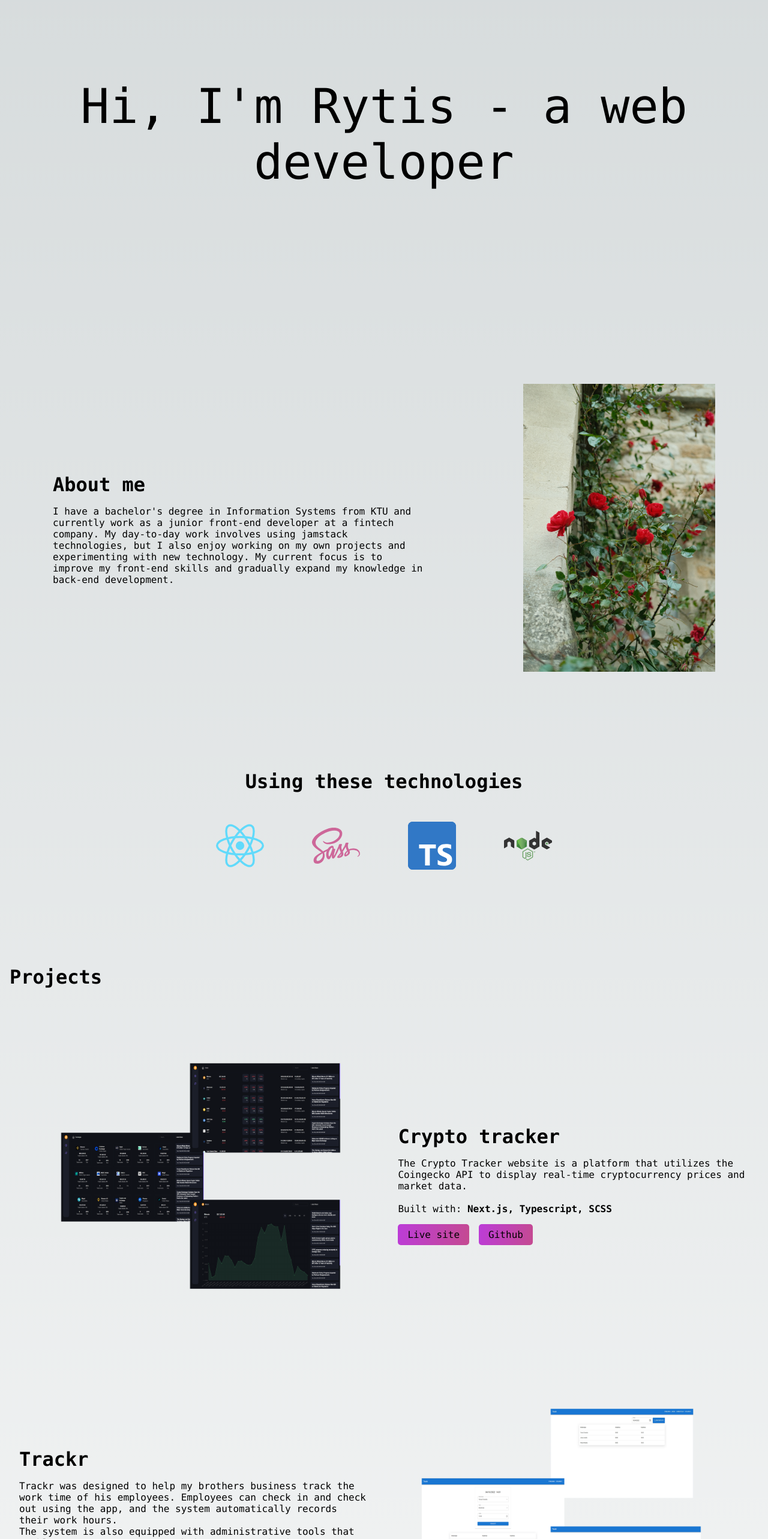
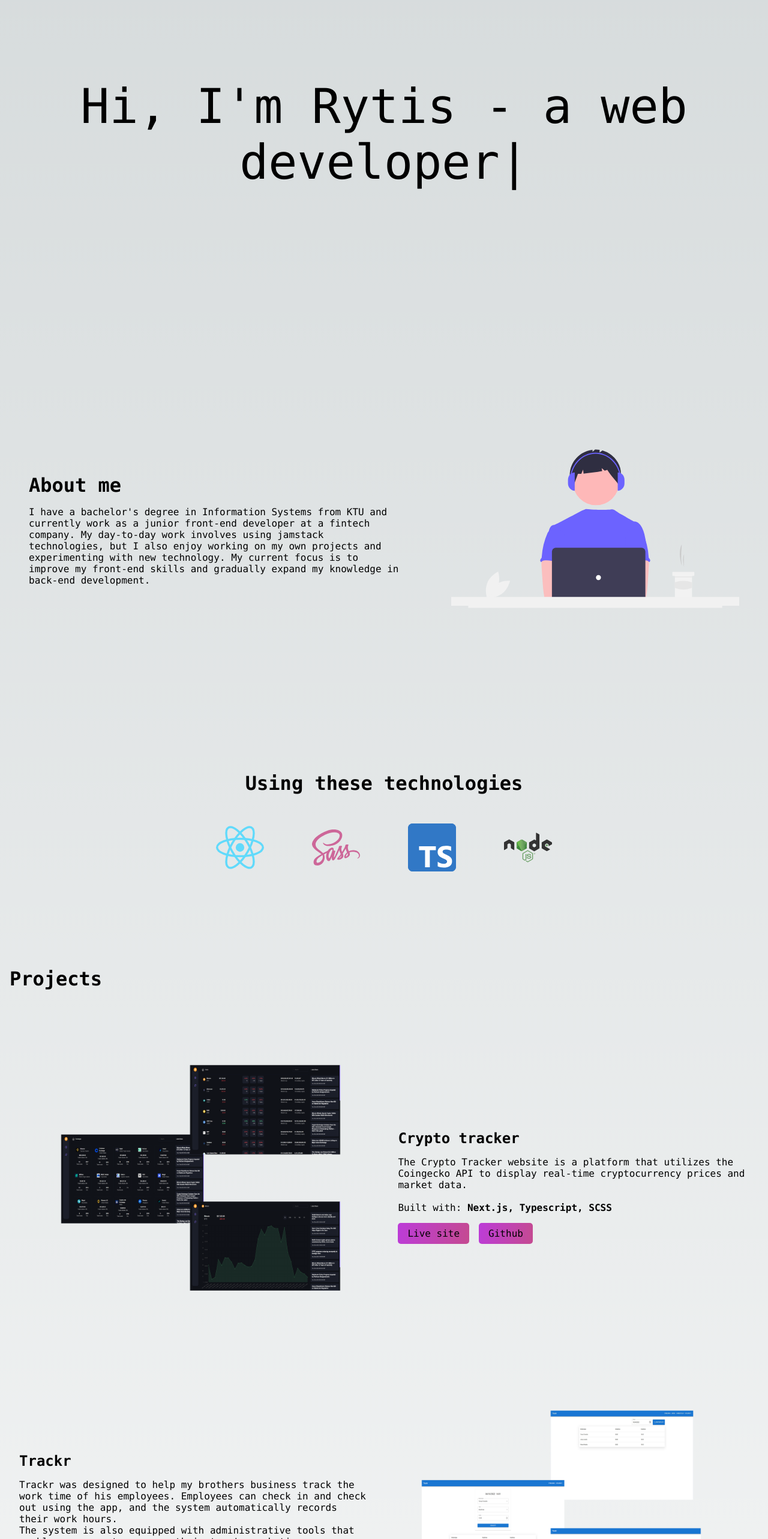
Before and after one commit to RytisKac/portfolio, a Next.js app: page / in a window 1280 px wide. Shown: the part 160-2726 px from the top of the page at 60% size. Built offline with nearby package versions, Linux system fonts and the light colour scheme.

Commit message:
Add about me image

```diff
--- a/src/components/About/About.module.scss
+++ b/src/components/About/About.module.scss
@@ -25,6 +25,6 @@
 
 	img {
 		width: 100%;
-		max-height: 30rem;
+		max-width: 30rem;
 	}
 }
--- a/src/components/About/About.tsx
+++ b/src/components/About/About.tsx
@@ -2,6 +2,7 @@ import React from 'react';
 import AboutMe from '../../assets/about-me.jpg';
 import styles from './About.module.scss';
 import Image from 'next/image';
+import Coding from '../../assets/coding.svg';
 
 const About = () => {
 	return (
@@ -18,7 +19,7 @@ const About = () => {
 				</p>
 			</div>
 			<div className={styles.image}>
-				<Image src={AboutMe} alt="picture of roses" />
+				<Image src={Coding} alt="Illustration of person coding" />
 			</div>
 		</div>
 	);
--- a/src/components/Hero/Hero.tsx
+++ b/src/components/Hero/Hero.tsx
@@ -9,12 +9,13 @@ const Hero = () => {
 				sequence={["Hi, I'm Rytis - a web developer"]}
 				wrapper="h1"
 				style={{
+					width: '100%',
 					textAlign: 'center',
 					fontWeight: '300',
 					fontSize: 'clamp(1.5rem, 0.4138rem + 6.2069vw, 5rem)',
 					paddingBottom: '10rem',
 				}}
-				cursor={false}
+				cursor={true}
 			/>
 		</div>
 	);
--- a/src/components/Projects/Projects.module.scss
+++ b/src/components/Projects/Projects.module.scss
@@ -37,7 +37,7 @@
 		width: 50%;
 	}
 
-	h1 {
+	h2 {
 		margin-bottom: 1rem;
 	}
 }
--- a/src/components/Projects/Projects.tsx
+++ b/src/components/Projects/Projects.tsx
@@ -14,7 +14,7 @@ const Projects = (props: Props) => {
 			<div className={styles.projectsContainer}>
 				<div className={styles.projectContainer}>
 					<div className={styles.text}>
-						<h1>Crypto tracker</h1>
+						<h2>Crypto tracker</h2>
 						<p>
 							The Crypto Tracker website is a platform that utilizes the
 							Coingecko API to display real-time cryptocurrency prices and
@@ -42,7 +42,7 @@ const Projects = (props: Props) => {
 				</div>
 				<div className={styles.projectContainer}>
 					<div className={styles.text}>
-						<h1>Trackr</h1>
+						<h2>Trackr</h2>
 						<p>
 							Trackr was designed to help my brothers business track the work
 							time of his employees. Employees can check in and check out using
@@ -69,7 +69,7 @@ const Projects = (props: Props) => {
 				</div>
 				<div className={styles.projectContainer}>
 					<div className={styles.text}>
-						<h1>ToDo app</h1>
+						<h2>ToDo app</h2>
 						<p>
 							A simple todo list app which can be used to create new todo items,
 							delete them, mark as done and filter.
```
Also changed, not shown: src/assets/coding.svg (added).
